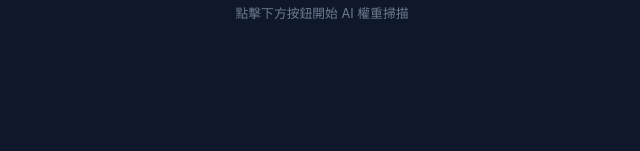
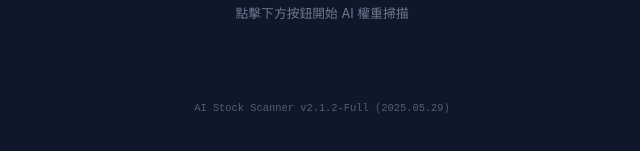
Before and after one commit to FredChang/StockAI, a website built with Vite: page index.html in a window 1280 px wide. Shown: the part 489-640 px from the top of the page, 318-958 px from the left. Built offline with nearby package versions, Linux system fonts and the light colour scheme; no server answers.

```diff
--- a/index.html
+++ b/index.html
@@ -91,6 +91,8 @@
                 <!-- Watchlist cards -->
             </div>
         </section>
+
+        <div class="version-tag">AI Stock Scanner v2.1.2-Full (2025.05.29)</div>
     </div>
 
     <!-- Chart Modal -->
--- a/src/style.css
+++ b/src/style.css
@@ -318,3 +318,12 @@
     height: 250px;
     margin-top: 1rem;
 }
+
+.version-tag {
+    text-align: center;
+    padding: 2rem 0 1rem;
+    font-size: 0.65rem;
+    color: var(--text-secondary);
+    opacity: 0.5;
+    font-family: monospace;
+}
```
